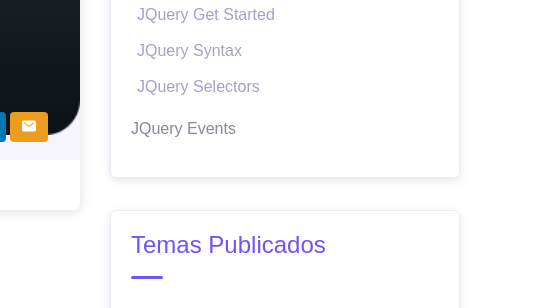
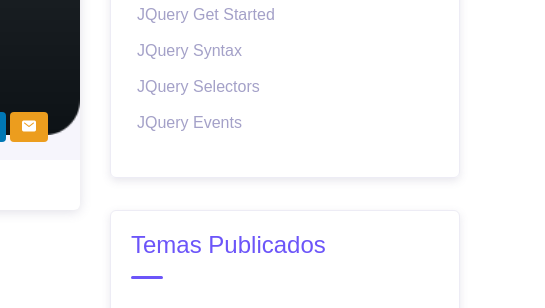
Before and after one commit to 8443-ldgomez3/8443_Grupo02_PRUEBA, a plain HTML site: page html/events.html in a window 1280 px wide. Shown: the part 282-590 px from the top of the page, 735-1280 px from the left. Drawn offline with nearby package versions, Linux system fonts and the light colour scheme; files whose address does not match are found by name.

Commit message:
referencias

```diff
--- a/html/events.html
+++ b/html/events.html
@@ -192,7 +192,7 @@
                 <li><a href="./start.html">JQuery Get Started</a></li>
                 <li><a href="./syntax.html">JQuery Syntax</a></li>
                 <li><a href="./selectors.html">JQuery Selectors</a></li>
-                <li><a href="./events.html"></a>JQuery Events</li>
+                <li><a href="./events.html">JQuery Events</a></li>
               </ul>
             </div>
 
```
Also changed, not shown: html/home.html (+1 -1 lines), html/intro.html (+1 -1 lines), html/selectors.html (+1 -1 lines), html/start.html (+1 -1 lines), html/syntax.html (+1 -1 lines).
